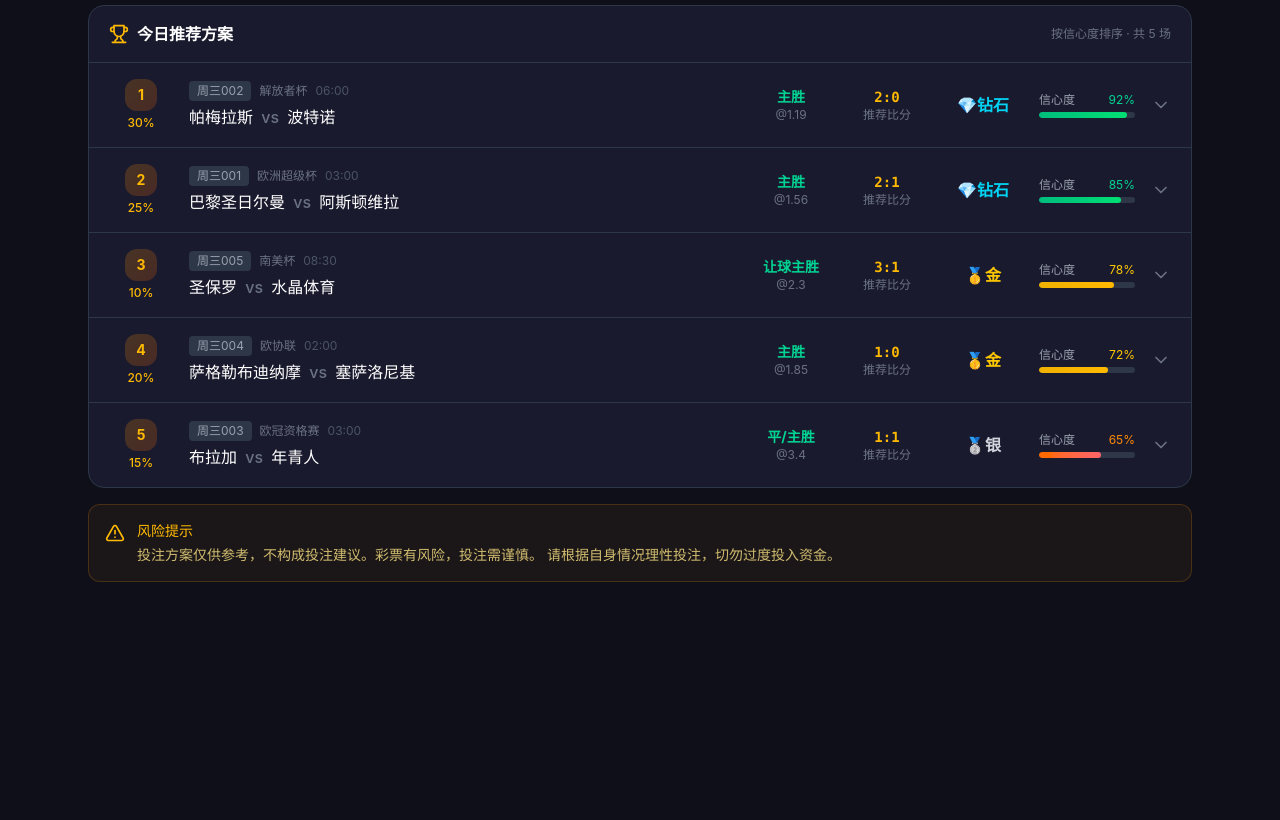
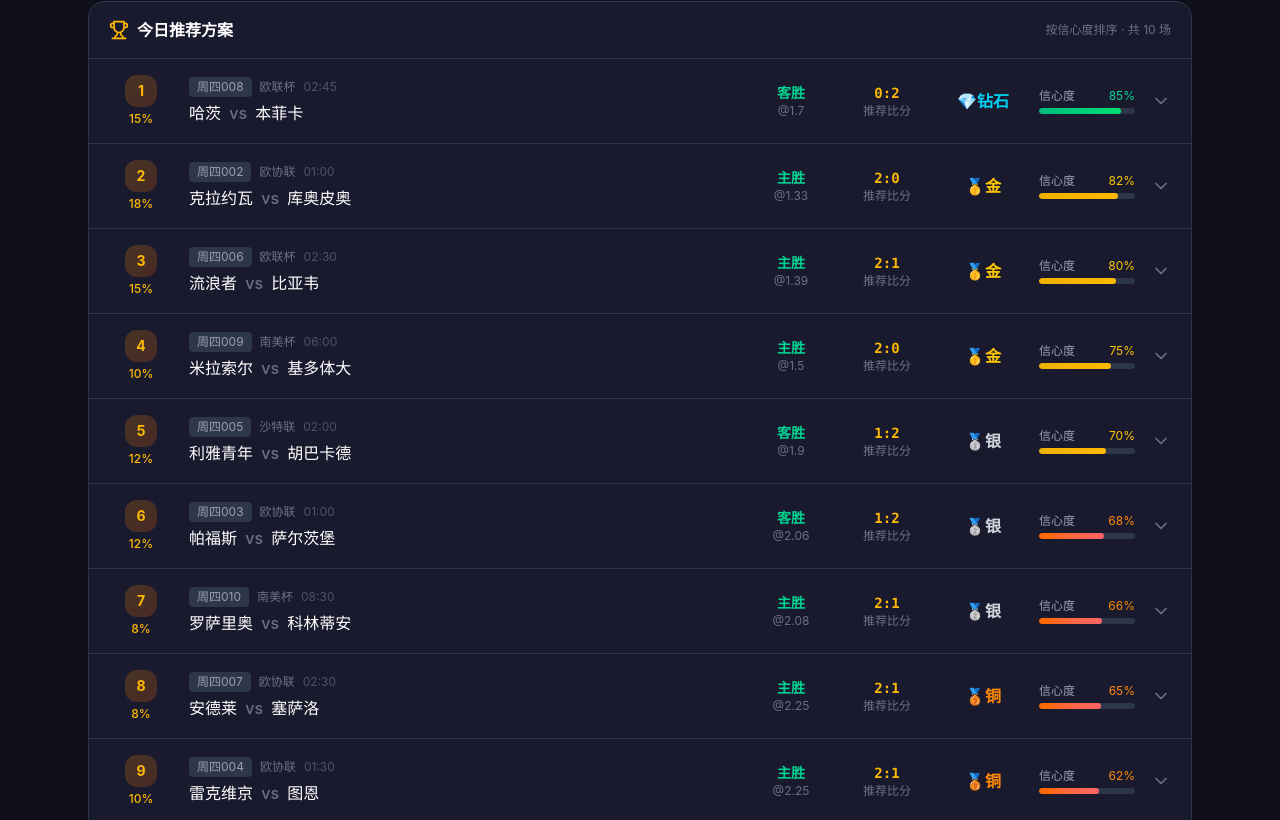
Before and after one commit to wangdinghe1215/jinqiu-zhisuan, a Next.js app: page /plans in a window 1280 px wide. Shown: the part 280-1100 px from the top of the page. Before the commit the page ends 886 px from the top, so only its background shows below. Built offline with nearby package versions, Linux system fonts and the light colour scheme; no server answers; a web font is replaced by a local one.

Commit message:
fix: 修复 plans 页面数据加载 bug + 新增数据来源标识 + 更新 mock 为今日10场
Coze-Commit-Type: user
Coze-User-ID: 375352690227084
Coze-Conversation-ID: 12019794

```diff
--- a/src/app/plans/page.tsx
+++ b/src/app/plans/page.tsx
@@ -1,7 +1,7 @@
 'use client';
 
-import { useState, useEffect } from 'react';
-import { ArrowLeft, Wallet, Star, TrendingUp, Calendar, Trophy, AlertTriangle, RefreshCw, ChevronDown, ChevronUp, Target } from 'lucide-react';
+import { useState, useEffect, useMemo } from 'react';
+import { ArrowLeft, Wallet, Star, TrendingUp, Calendar, Trophy, AlertTriangle, RefreshCw, ChevronDown, ChevronUp, Target, Database, FileText } from 'lucide-react';
 import Link from 'next/link';
 
 // 投注方案数据类型
@@ -38,84 +38,159 @@ function generateMockPlans(): DailyPlan[] {
   const d = String(today.getDate()).padStart(2, '0');
   const todayStr = `${y}-${m}-${d}`;
 
+  const matches: PlanMatch[] = [
+    {
+      match_no: '周四001',
+      league: '沙特联',
+      home_team: '艾卜哈',
+      away_team: '拉斯决心',
+      match_time: '00:15',
+      recommended_direction: '客胜',
+      recommended_score: '1:2',
+      confidence: 58,
+      star_level: '🥉铜',
+      allocation: 8,
+      odds: 2.62,
+      analysis: 'SPF 2.42/3.00/2.62，双方实力接近，客队状态略优，小资金试探。',
+    },
+    {
+      match_no: '周四002',
+      league: '欧协联',
+      home_team: '克拉约瓦',
+      away_team: '库奥皮奥',
+      match_time: '01:00',
+      recommended_direction: '主胜',
+      recommended_score: '2:0',
+      confidence: 82,
+      star_level: '🥇金',
+      allocation: 18,
+      odds: 1.33,
+      analysis: '主胜1.33超低赔，V4.2 T1a金星信号，主场优势明显，泊松主胜概率75%。',
+    },
+    {
+      match_no: '周四003',
+      league: '欧协联',
+      home_team: '帕福斯',
+      away_team: '萨尔茨堡',
+      match_time: '01:00',
+      recommended_direction: '客胜',
+      recommended_score: '1:2',
+      confidence: 68,
+      star_level: '🥈银',
+      allocation: 12,
+      odds: 2.06,
+      analysis: '萨尔茨堡整体实力占优，客胜赔率2.06有价值，V4.2 T2铜星+CR值偏高。',
+    },
+    {
+      match_no: '周四004',
+      league: '欧协联',
+      home_team: '雷克维京',
+      away_team: '图恩',
+      match_time: '01:30',
+      recommended_direction: '主胜',
+      recommended_score: '2:1',
+      confidence: 62,
+      star_level: '🥉铜',
+      allocation: 10,
+      odds: 2.25,
+      analysis: '主场作战有一定优势，但赔率偏高，谨慎投入。',
+    },
+    {
+      match_no: '周四005',
+      league: '沙特联',
+      home_team: '利雅青年',
+      away_team: '胡巴卡德',
+      match_time: '02:00',
+      recommended_direction: '客胜',
+      recommended_score: '1:2',
+      confidence: 70,
+      star_level: '🥈银',
+      allocation: 12,
+      odds: 1.90,
+      analysis: '客队实力占优，SPF客胜1.90，V4.2 T2铜星，历史同赔率客胜胜率约58%。',
+    },
+    {
+      match_no: '周四006',
+      league: '欧联杯',
+      home_team: '流浪者',
+      away_team: '比亚韦',
+      match_time: '02:30',
+      recommended_direction: '主胜',
+      recommended_score: '2:1',
+      confidence: 80,
+      star_level: '🥇金',
+      allocation: 15,
+      odds: 1.39,
+      analysis: '主胜1.39，V4.2 T1a金星，流浪者主场强势，泊松主胜概率72%。',
+    },
+    {
+      match_no: '周四007',
+      league: '欧协联',
+      home_team: '安德莱',
+      away_team: '塞萨洛',
+      match_time: '02:30',
+      recommended_direction: '主胜',
+      recommended_score: '2:1',
+      confidence: 65,
+      star_level: '🥉铜',
+      allocation: 8,
+      odds: 2.25,
+      analysis: '双方实力接近，主主场略占优，赔率2.25价值一般，小注即可。',
+    },
+    {
+      match_no: '周四008',
+      league: '欧联杯',
+      home_team: '哈茨',
+      away_team: '本菲卡',
+      match_time: '02:45',
+      recommended_direction: '客胜',
+      recommended_score: '0:2',
+      confidence: 85,
+      star_level: '💎钻石',
+      allocation: 15,
+      odds: 1.70,
+      analysis: '本菲卡实力碾压，客胜1.70合理，V4.2 T1b银星+平赔3.40偏高，看好客队完胜。',
+    },
+    {
+      match_no: '周四009',
+      league: '南美杯',
+      home_team: '米拉索尔',
+      away_team: '基多体大',
+      match_time: '06:00',
+      recommended_direction: '主胜',
+      recommended_score: '2:0',
+      confidence: 75,
+      star_level: '🥇金',
+      allocation: 10,
+      odds: 1.50,
+      analysis: '主胜1.50，V4.2 T1b银星，主场优势明显，CR值良好。',
+    },
+    {
+      match_no: '周四010',
+      league: '南美杯',
+      home_team: '罗萨里奥',
+      away_team: '科林蒂安',
+      match_time: '08:30',
+      recommended_direction: '主胜',
+      recommended_score: '2:1',
+      confidence: 66,
+      star_level: '🥈银',
+      allocation: 8,
+      odds: 2.08,
+      analysis: '主队主场强势，客队客场一般，SPF主胜2.08有一定价值。',
+    },
+  ];
+
+  const totalAllocation = matches.reduce((s, m) => s + m.allocation, 0);
+  const expectedReturn = Math.round(matches.reduce((s, m) => s + m.allocation * m.odds * (m.confidence / 100), 0) / totalAllocation * 100 - 100);
+
   return [
     {
       date: todayStr,
-      total_matches: 5,
-      total_allocation: 100,
-      expected_return: 135,
-      matches: [
-        {
-          match_no: '周三001',
-          league: '欧洲超级杯',
-          home_team: '巴黎圣日尔曼',
-          away_team: '阿斯顿维拉',
-          match_time: '03:00',
-          recommended_direction: '主胜',
-          recommended_score: '2:1',
-          confidence: 85,
-          star_level: '💎钻石',
-          allocation: 25,
-          odds: 1.56,
-          analysis: 'V4.2 T1a金星信号 + 泊松主胜68% + 历史主胜1.56赔率56%胜率，三方一致主胜方向。',
-        },
-        {
-          match_no: '周三002',
-          league: '解放者杯',
-          home_team: '帕梅拉斯',
-          away_team: '波特诺',
-          match_time: '06:00',
-          recommended_direction: '主胜',
-          recommended_score: '2:0',
-          confidence: 92,
-          star_level: '💎钻石',
-          allocation: 30,
-          odds: 1.19,
-          analysis: 'T0超级热门，竞彩主胜压低28.7%，高度异动信号强烈。',
-        },
-        {
-          match_no: '周三003',
-          league: '欧冠资格赛',
-          home_team: '布拉加',
-          away_team: '年青人',
-          match_time: '03:00',
-          recommended_direction: '平/主胜',
-          recommended_score: '1:1',
-          confidence: 65,
-          star_level: '🥈银',
-          allocation: 15,
-          odds: 3.40,
-          analysis: '泊松平局概率偏高，谨慎防平。',
-        },
-        {
-          match_no: '周三004',
-          league: '欧协联',
-          home_team: '萨格勒布迪纳摩',
-          away_team: '塞萨洛尼基',
-          match_time: '02:00',
-          recommended_direction: '主胜',
-          recommended_score: '1:0',
-          confidence: 72,
-          star_level: '🥇金',
-          allocation: 20,
-          odds: 1.85,
-          analysis: 'V4.2 T1b银星 + 主场优势明显，CR值良好。',
-        },
-        {
-          match_no: '周三005',
-          league: '南美杯',
-          home_team: '圣保罗',
-          away_team: '水晶体育',
-          match_time: '08:30',
-          recommended_direction: '让球主胜',
-          recommended_score: '3:1',
-          confidence: 78,
-          star_level: '🥇金',
-          allocation: 10,
-          odds: 2.30,
-          analysis: '实力差距明显，让球仍有价值。',
-        },
-      ],
+      total_matches: matches.length,
+      total_allocation: totalAllocation,
+      expected_return: expectedReturn,
+      matches,
     },
   ];
 }
@@ -123,6 +198,7 @@ function generateMockPlans(): DailyPlan[] {
 export default function PlansPage() {
   const [loading, setLoading] = useState(true);
   const [plans, setPlans] = useState<DailyPlan[]>([]);
+  const [isRealData, setIsRealData] = useState(false);
   const [selectedDate, setSelectedDate] = useState<string>('');
   const [expandedMatches, setExpandedMatches] = useState<Set<string>>(new Set());
 
@@ -133,23 +209,22 @@ export default function PlansPage() {
   const fetchPlans = async () => {
     setLoading(true);
     try {
-      // 尝试从远程获取
       const res = await fetch(PLANS_URL, { cache: 'no-store' });
-      if (!res.ok) throw new Error('fetch failed');
+      if (!res.ok) throw new Error(`HTTP ${res.status}`);
       const data = await res.json();
-      // 尝试解析为方案格式（如果是雷达数据则用示例）
-      if (data.reports && Array.isArray(data.reports)) {
-        // 这是雷达数据，不是方案数据，先用示例
+      // 必须是方案格式且有真实数据
+      if (data && Array.isArray(data.plans) && data.plans.length > 0) {
+        setPlans(data.plans);
+        setIsRealData(true);
+      } else {
+        // 数据格式不对或为空，降级到 mock
         setPlans(generateMockPlans());
-      } else {
-        setPlans(data.plans || generateMockPlans());
-      }
-      if (plans.length === 0) {
-        setPlans(generateMockPlans());
+        setIsRealData(false);
       }
     } catch {
-      // 加载失败时用示例
+      // 加载失败，降级到 mock
       setPlans(generateMockPlans());
+      setIsRealData(false);
     } finally {
       setLoading(false);
     }
@@ -162,7 +237,10 @@ export default function PlansPage() {
     }
   }, [plans, selectedDate]);
 
-  const currentPlan = plans.find((p) => p.date === selectedDate);
+  const currentPlan = useMemo(
+    () => plans.find((p) => p.date === selectedDate),
+    [plans, selectedDate]
+  );
 
   const toggleMatch = (matchNo: string) => {
     setExpandedMatches((prev) => {
@@ -205,12 +283,28 @@ export default function PlansPage() {
               <div className="p-2 bg-gradient-to-br from-amber-500/20 to-orange-500/20 rounded-lg">
                 <Wallet className="w-6 h-6 text-amber-400" />
               </div>
-              <div>
+              <div className="flex items-center gap-2">
                 <h1 className="text-xl font-bold bg-gradient-to-r from-amber-400 to-orange-400 bg-clip-text text-transparent">
                   投注方案
                 </h1>
-                <p className="text-xs text-gray-500">每日精选方案 · 资金分配管理</p>
+                {!loading && (
+                  <span
+                    className={`inline-flex items-center gap-1 px-2 py-0.5 text-xs font-medium rounded-full border ${
+                      isRealData
+                        ? 'bg-emerald-500/10 text-emerald-400 border-emerald-500/30'
+                        : 'bg-gray-500/10 text-gray-400 border-gray-500/30'
+                    }`}
+                    title={isRealData ? '数据来自远程接口' : '数据来自本地示例'}
+                  >
+                    {isRealData ? (
+                      <><Database className="w-3 h-3" />真实数据</>
+                    ) : (
+                      <><FileText className="w-3 h-3" />示例数据</>
+                    )}
+                  </span>
+                )}
               </div>
+              <p className="text-xs text-gray-500">每日精选方案 · 资金分配管理</p>
             </div>
             <div className="flex-1" />
             <button
```
